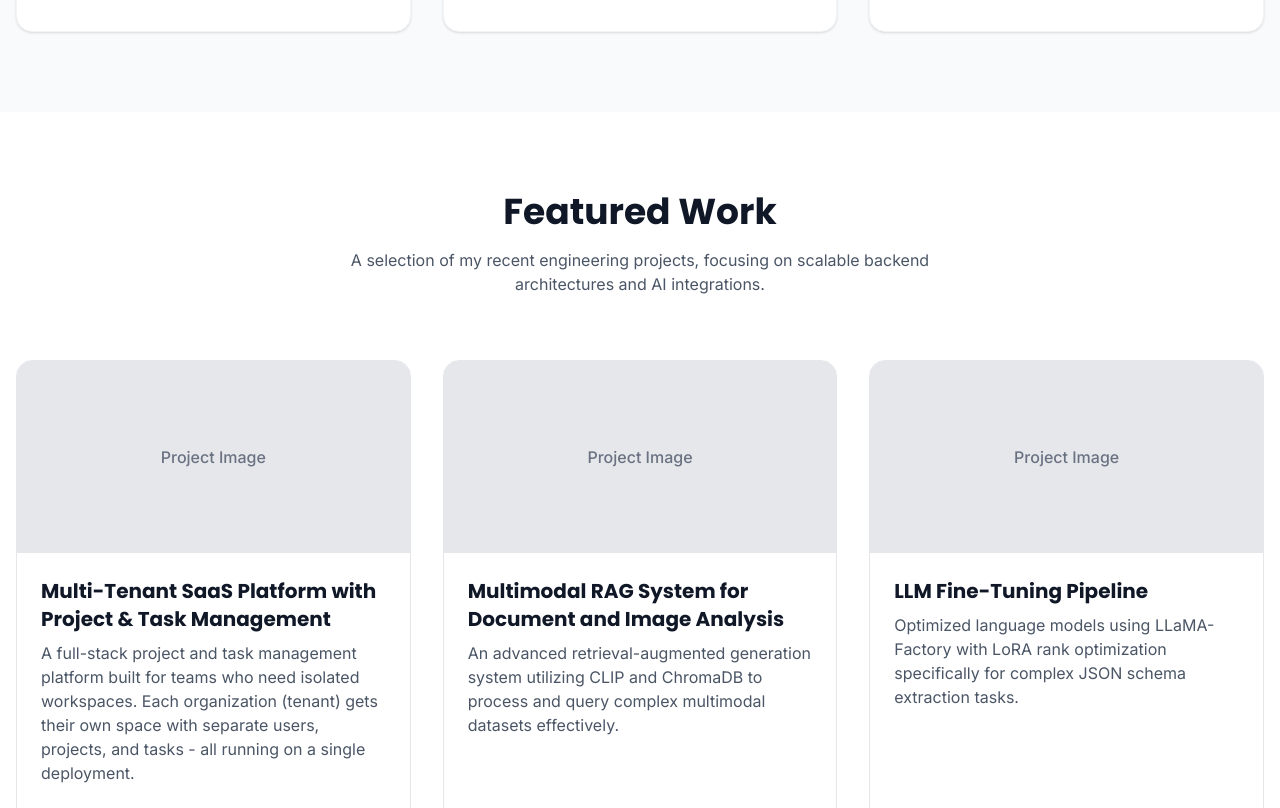
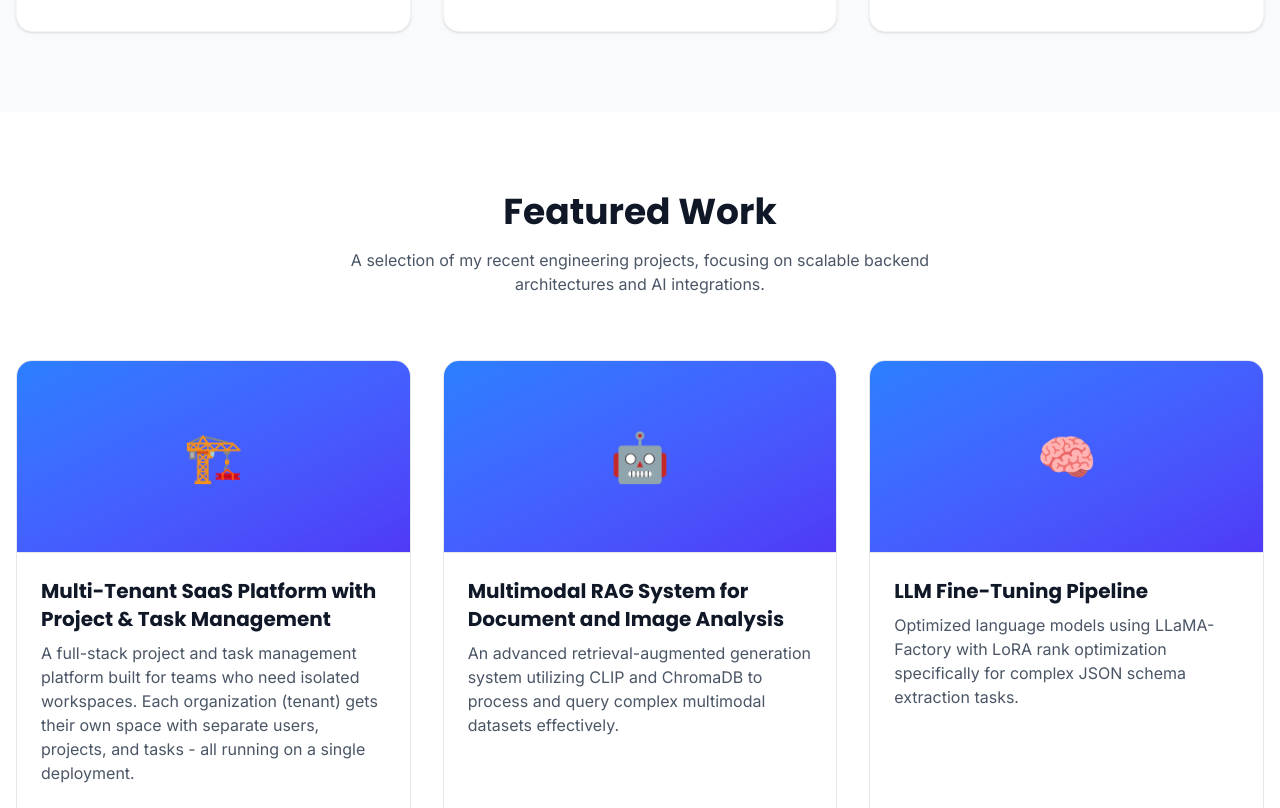
Before and after one commit to Satyanagapraveen/MY-Portfolio, a React (Vite) app: page / in a window 1280 px wide. Shown: the part 1992-2800 px from the top of the page. Built offline with nearby package versions, Linux system fonts and the light colour scheme.

Commit message:
feat: implement Hero, Projects, Contact, and Navbar components with framer-motion animations and update README deployment details.

```diff
--- a/src/Components/Layout/Navbar.jsx
+++ b/src/Components/Layout/Navbar.jsx
@@ -15,9 +15,9 @@ export default function Navbar() {
   return (
     <nav className="fixed top-0 w-full bg-white/95 backdrop-blur shadow-md z-50">
       <div className="max-w-7xl mx-auto px-4 py-4 flex justify-between items-center">
-        <h1 className="text-2xl font-bold text-gray-800 tracking-tight">
+        <a href="#hero" className="text-2xl font-bold text-gray-800 tracking-tight">
           Praveen<span className="text-blue-600">.</span>
-        </h1>
+        </a>
 
         {/* Desktop nav */}
         <ul className="hidden md:flex space-x-8 text-gray-600 font-medium">
--- a/src/Components/Layout/Sections/Contact.jsx
+++ b/src/Components/Layout/Sections/Contact.jsx
@@ -1,16 +1,40 @@
+import { motion } from 'framer-motion';
+
 export default function Contact() {
   return (
-    <section id="contact" className="py-20 bg-white px-4">
+    <section id="contact" className="py-20 bg-white px-4 overflow-hidden">
       <div className="max-w-4xl mx-auto text-center">
 
-        <h2 className="text-3xl md:text-4xl font-bold text-gray-900 mb-6">Let's Connect</h2>
-        <p className="text-lg text-gray-600 mb-12">
+        <motion.h2
+          initial={{ opacity: 0, y: 30 }}
+          whileInView={{ opacity: 1, y: 0 }}
+          viewport={{ once: true, margin: "-100px" }}
+          transition={{ duration: 0.6 }}
+          className="text-3xl md:text-4xl font-bold text-gray-900 mb-6"
+        >
+          Let's Connect
+        </motion.h2>
+
+        <motion.p
+          initial={{ opacity: 0, y: 20 }}
+          whileInView={{ opacity: 1, y: 0 }}
+          viewport={{ once: true, margin: "-100px" }}
+          transition={{ duration: 0.6, delay: 0.15 }}
+          className="text-lg text-gray-600 mb-12"
+        >
           I am currently looking for new opportunities. Whether you have a question, a project idea, or just want to say hi, my inbox is always open.
-        </p>
+        </motion.p>
 
-        <div className="flex flex-col sm:flex-row justify-center items-center gap-6">
+        <motion.div
+          initial={{ opacity: 0, y: 20 }}
+          whileInView={{ opacity: 1, y: 0 }}
+          viewport={{ once: true, margin: "-100px" }}
+          transition={{ duration: 0.6, delay: 0.3 }}
+          className="flex flex-col sm:flex-row justify-center items-center gap-6"
+        >
           <a
             href="mailto:praveennamburi2006@gmail.com"
+            aria-label="Send an email to Namburi Praveen"
             className="px-8 py-4 bg-blue-600 text-white rounded-full font-semibold hover:bg-blue-700 hover:-translate-y-1 transition-all duration-300 shadow-lg cursor-pointer"
           >
             Say Hello
@@ -21,6 +45,7 @@ export default function Contact() {
               href="https://github.com/Satyanagapraveen"
               target="_blank"
               rel="noopener noreferrer"
+              aria-label="Visit Namburi Praveen's GitHub profile"
               className="text-gray-600 hover:text-gray-900 transition-colors font-medium cursor-pointer"
             >
               GitHub
@@ -29,12 +54,13 @@ export default function Contact() {
               href="https://www.linkedin.com/in/praveen-namburi-04559b2a7/"
               target="_blank"
               rel="noopener noreferrer"
+              aria-label="Visit Namburi Praveen's LinkedIn profile"
               className="text-gray-600 hover:text-blue-600 transition-colors font-medium cursor-pointer"
             >
               LinkedIn
             </a>
           </div>
-        </div>
+        </motion.div>
 
       </div>
     </section>
--- a/src/Components/Layout/Sections/Hero.jsx
+++ b/src/Components/Layout/Sections/Hero.jsx
@@ -10,7 +10,7 @@ export default function Hero() {
   const opacity = useTransform(scrollY, [0, 300], [1, 0]);
 
   return (
-    <section className="relative min-h-screen flex flex-col justify-center items-center text-center px-4 overflow-hidden">
+    <section id="hero" className="relative min-h-screen flex flex-col justify-center items-center text-center px-4 overflow-hidden">
 
       {/* Background Decorative Element (Parallax) */}
       <motion.div
--- a/src/Components/Layout/Sections/Projects.jsx
+++ b/src/Components/Layout/Sections/Projects.jsx
@@ -1,24 +1,62 @@
+import { motion } from 'framer-motion';
 import { projectsData } from '../../../data/projectsData';
+
+const containerVariants = {
+  hidden: { opacity: 0 },
+  show: {
+    opacity: 1,
+    transition: {
+      staggerChildren: 0.15
+    }
+  }
+};
+
+const cardVariants = {
+  hidden: { opacity: 0, y: 40 },
+  show: {
+    opacity: 1,
+    y: 0,
+    transition: { duration: 0.5, ease: "easeOut" }
+  }
+};
 
 export default function Projects() {
   return (
-    <section id="projects" className="py-20 bg-white px-4">
+    <section id="projects" className="py-20 bg-white px-4 overflow-hidden">
       <div className="max-w-7xl mx-auto">
 
-        <div className="text-center mb-16">
+        <motion.div
+          initial={{ opacity: 0, y: 30 }}
+          whileInView={{ opacity: 1, y: 0 }}
+          viewport={{ once: true, margin: "-100px" }}
+          transition={{ duration: 0.6 }}
+          className="text-center mb-16"
+        >
           <h2 className="text-3xl md:text-4xl font-bold text-gray-900 mb-4">Featured Work</h2>
           <p className="text-gray-600 max-w-2xl mx-auto">
             A selection of my recent engineering projects, focusing on scalable backend architectures and AI integrations.
           </p>
-        </div>
+        </motion.div>
 
-        <div className="grid grid-cols-1 md:grid-cols-2 lg:grid-cols-3 gap-8">
+        <motion.div
+          variants={containerVariants}
+          initial="hidden"
+          whileInView="show"
+          viewport={{ once: true, margin: "-100px" }}
+          className="grid grid-cols-1 md:grid-cols-2 lg:grid-cols-3 gap-8"
+        >
           {projectsData.map((project, index) => (
-            <div key={index} className="bg-white rounded-2xl border border-gray-200 overflow-hidden hover:shadow-xl hover:-translate-y-2 transition-all duration-300 flex flex-col">
+            <motion.div
+              key={index}
+              variants={cardVariants}
+              className="bg-white rounded-2xl border border-gray-200 overflow-hidden hover:shadow-xl hover:-translate-y-2 transition-all duration-300 flex flex-col"
+            >
 
-              {/* Image Placeholder */}
-              <div className="h-48 bg-gray-200 flex items-center justify-center border-b border-gray-200">
-                <span className="text-gray-500 font-medium">Project Image</span>
+              {/* Gradient Header with Project Icon */}
+              <div className="h-48 bg-gradient-to-br from-blue-500 to-indigo-600 flex items-center justify-center border-b border-gray-200">
+                <span className="text-5xl" role="img" aria-label={project.title}>
+                  {index === 0 ? '🏗️' : index === 1 ? '🤖' : '🧠'}
+                </span>
               </div>
 
               {/* Content Container */}
@@ -37,15 +75,21 @@ export default function Projects() {
 
                 {/* Links */}
                 <div className="flex gap-4 mt-auto">
-                  <a href={project.githubLink} className="text-sm font-semibold text-blue-600 hover:text-blue-800 transition-colors cursor-pointer">
+                  <a
+                    href={project.githubLink}
+                    target="_blank"
+                    rel="noopener noreferrer"
+                    aria-label={`View ${project.title} on GitHub`}
+                    className="text-sm font-semibold text-blue-600 hover:text-blue-800 transition-colors cursor-pointer"
+                  >
                     GitHub Repo →
                   </a>
                 </div>
               </div>
 
-            </div>
+            </motion.div>
           ))}
-        </div>
+        </motion.div>
 
       </div>
     </section>
```
Also changed, not shown: 1 other file (tests, documents, lock files or other folders).
